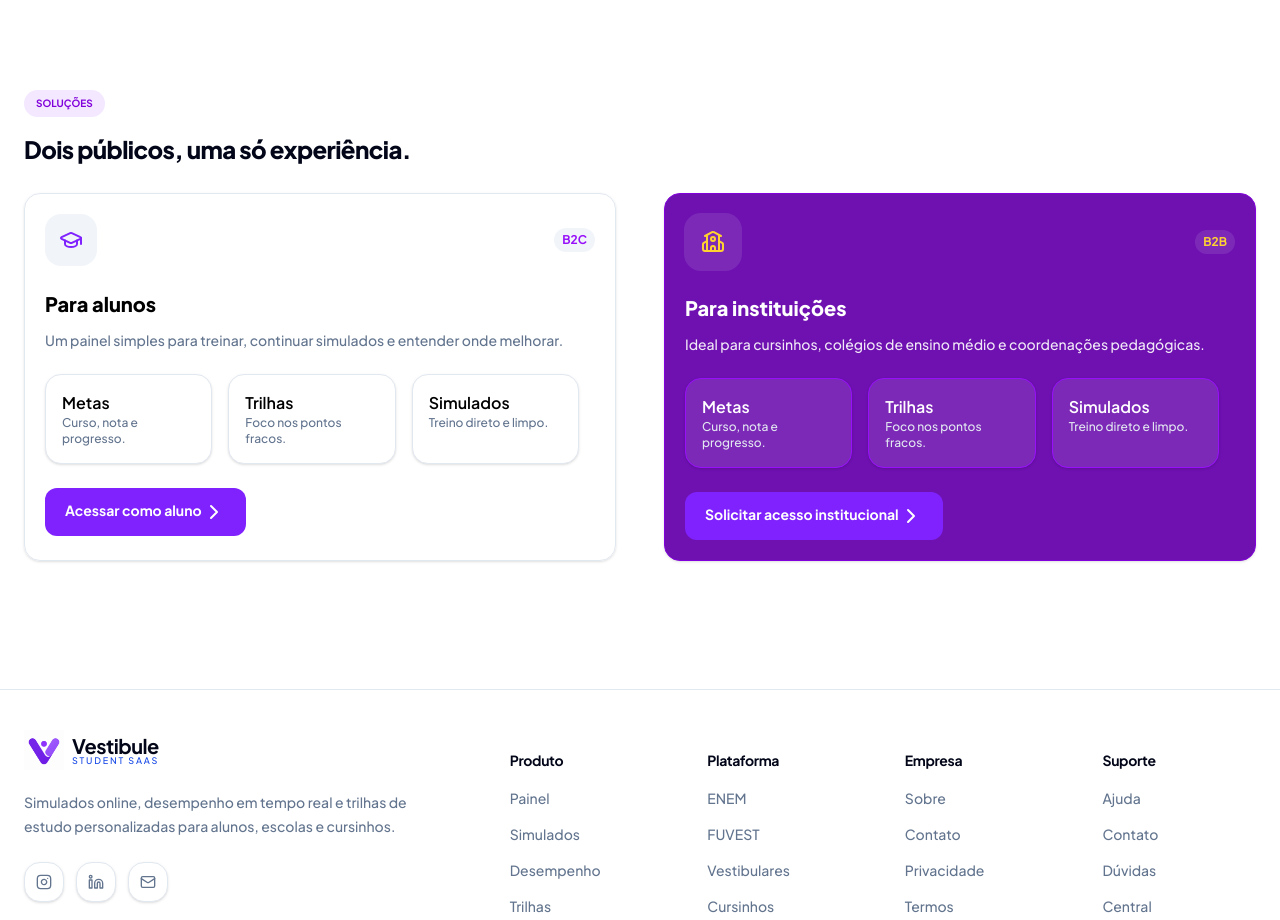
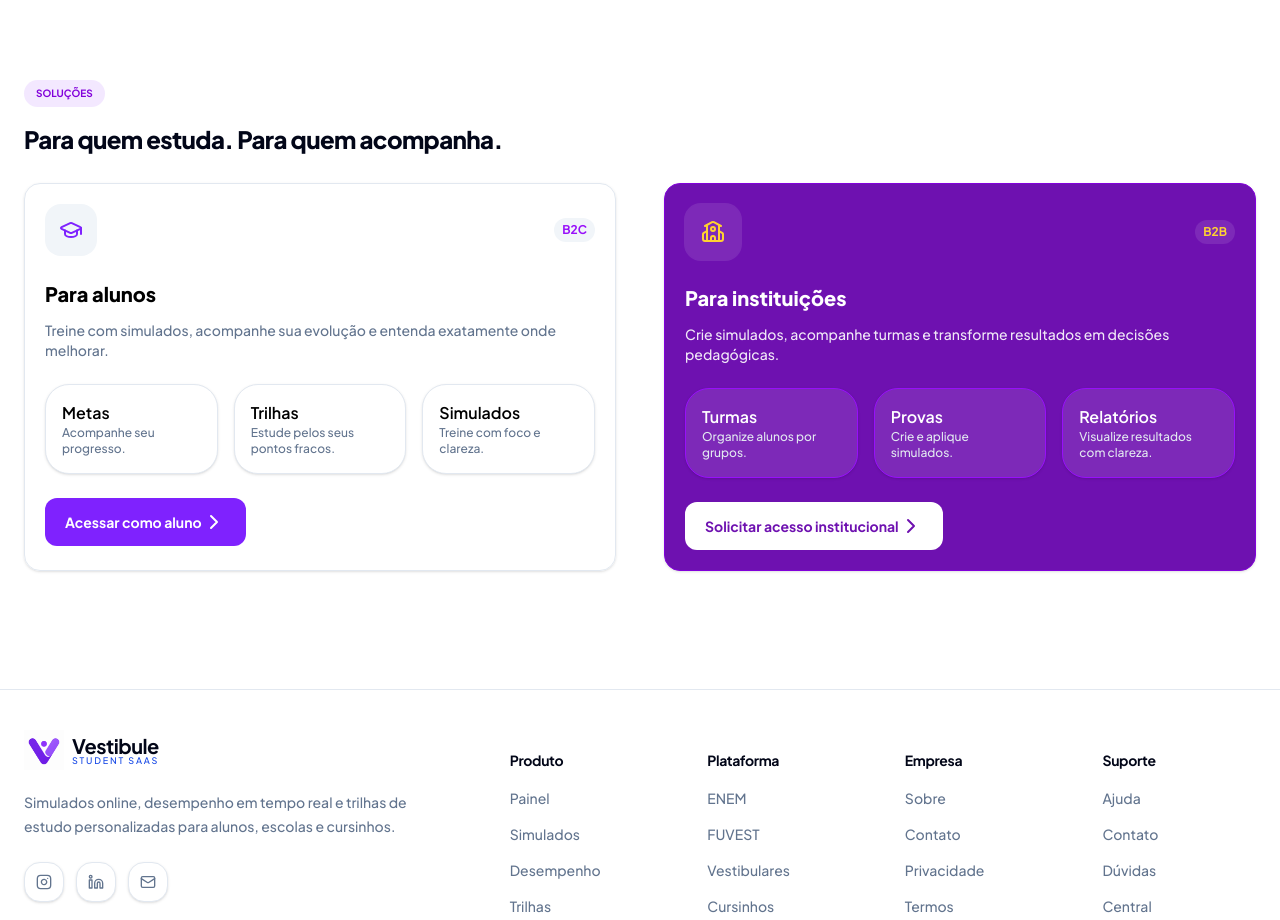
Before and after one commit to pbotelhodev/vestibule-v2, a React (Vite) app in the folder frontend/: page / in a window 1280 px wide. Shown: the part 840-1760 px from the top of the page. Built offline with nearby package versions, Linux system fonts and the light colour scheme.

Commit message:
Estilização da seção Soluções finalizada

```diff
--- a/frontend/src/pages/LandingHome.jsx
+++ b/frontend/src/pages/LandingHome.jsx
@@ -87,7 +87,7 @@ const LandingPage = () => {
           <div className="text-center lg:text-left flex flex-col gap-4">
             <div className={markups}>Soluções</div>
             <h2 className="text-2xl tracking-tight font-extrabold text-slate-950 sm:text-2xl">
-              Dois públicos, uma só experiência.
+              Para quem estuda. Para quem acompanha.
             </h2>
           </div>
           {/* Cards */}
@@ -111,38 +111,38 @@ const LandingPage = () => {
                 <h3 className="text-xl font-extrabold">Para alunos</h3>
                 {/* Legenda */}
                 <p className="text-sm text-slate-500 ">
-                  Um painel simples para treinar, continuar simulados e entender
-                  onde melhorar.
+                  Treine com simulados, acompanhe sua evolução e entenda
+                  exatamente onde melhorar.
                 </p>
               </div>
 
               {/* Cards */}
               <div className="flex gap-4">
                 {/* Card 1 */}
-                <div className="border border-slate-200 rounded-2xl p-4 flex-1 bg-white shadow-sm transition hover:shadow-md">
+                <div className="border border-slate-200 rounded-3xl p-4 flex-1 bg-white shadow-sm transition hover:shadow-md">
                   <h2 className="font-semibold">Metas</h2>
                   <p className="text-slate-500 text-xs">
-                    Curso, nota e progresso.
+                    Acompanhe seu progresso.
                   </p>
                 </div>
                 {/* Card 2 */}
-                <div className="border border-slate-200 rounded-2xl p-4 flex-1 bg-white shadow-sm transition hover:shadow-md">
+                <div className="border border-slate-200 rounded-3xl p-4 flex-1 bg-white shadow-sm transition hover:shadow-md">
                   <h2 className="font-semibold">Trilhas</h2>
                   <p className="text-slate-500 text-xs">
-                    Foco nos pontos fracos.
+                    Estude pelos seus pontos fracos.
                   </p>
                 </div>
                 {/* Card 3 */}
-                <div className="border border-slate-200 rounded-2xl p-4 flex-1 bg-white shadow-sm transition hover:shadow-md">
+                <div className="border border-slate-200 rounded-3xl p-4 flex-1 bg-white shadow-sm transition hover:shadow-md">
                   <h2 className="font-semibold">Simulados</h2>
                   <p className="text-slate-500 text-xs">
-                    Treino direto e limpo.
+                    Treine com foco e clareza.
                   </p>
                 </div>
               </div>
 
               {/* Botão */}
-              <button className="flex text-sm font-bold bg-violet-600 text-white py-3 px-5 rounded-xl hover:bg-violet-700 transition-colors">
+              <button className="flex items-center cursor-pointer text-sm font-bold bg-violet-600 text-white py-3 px-5 rounded-xl hover:bg-violet-700 transition-colors">
                 Acessar como aluno
                 <ChevronRight />
               </button>
@@ -168,36 +168,36 @@ const LandingPage = () => {
                 <h3 className="text-xl font-extrabold">Para instituições</h3>
                 {/* Legenda */}
                 <p className="text-sm text-white/90">
-                  Ideal para cursinhos, colégios de ensino médio e coordenações
-                  pedagógicas.
+                  Crie simulados, acompanhe turmas e transforme resultados em
+                  decisões pedagógicas.
                 </p>
               </div>
               {/* Cards */}
               <div className="flex gap-4">
                 {/* Card 1 */}
-                <div className="border border-purple-600 rounded-2xl p-4 flex-1 bg-white/10 shadow-sm transition hover:shadow-md">
-                  <h2 className="font-semibold">Metas</h2>
+                <div className="border border-purple-600 rounded-3xl p-4 flex-1 bg-white/10 shadow-sm transition hover:shadow-md">
+                  <h2 className="font-semibold">Turmas</h2>
                   <p className="text-slate-200 text-xs">
-                    Curso, nota e progresso.
+                    Organize alunos por grupos.
                   </p>
                 </div>
                 {/* Card 2 */}
-                <div className="border border-purple-600 rounded-2xl p-4 flex-1 bg-white/10 shadow-sm transition hover:shadow-md">
-                  <h2 className="font-semibold">Trilhas</h2>
+                <div className="border border-purple-600 rounded-3xl p-4 flex-1 bg-white/10 shadow-sm transition hover:shadow-md">
+                  <h2 className="font-semibold">Provas</h2>
                   <p className="text-slate-200 text-xs">
-                    Foco nos pontos fracos.
+                    Crie e aplique simulados.
                   </p>
                 </div>
                 {/* Card 3 */}
-                <div className="border border-purple-600 rounded-2xl p-4 flex-1 bg-white/10 shadow-sm transition hover:shadow-md">
-                  <h2 className="font-semibold">Simulados</h2>
+                <div className="border border-purple-600 rounded-3xl p-4 flex-1 bg-white/10 shadow-sm transition hover:shadow-md">
+                  <h2 className="font-semibold">Relatórios</h2>
                   <p className="text-slate-200 text-xs">
-                    Treino direto e limpo.
+                    Visualize resultados com clareza.
                   </p>
                 </div>
               </div>
               {/* Botão */}
-              <button className="flex text-sm font-bold bg-violet-600 text-white py-3 px-5 rounded-xl hover:bg-violet-700 transition-colors">
+              <button className="flex items-center cursor-pointer text-sm font-bold bg-white text-purple-800 py-3 px-5 rounded-xl hover:bg-slate-100 transition-colors">
                 Solicitar acesso institucional
                 <ChevronRight />
               </button>
```
